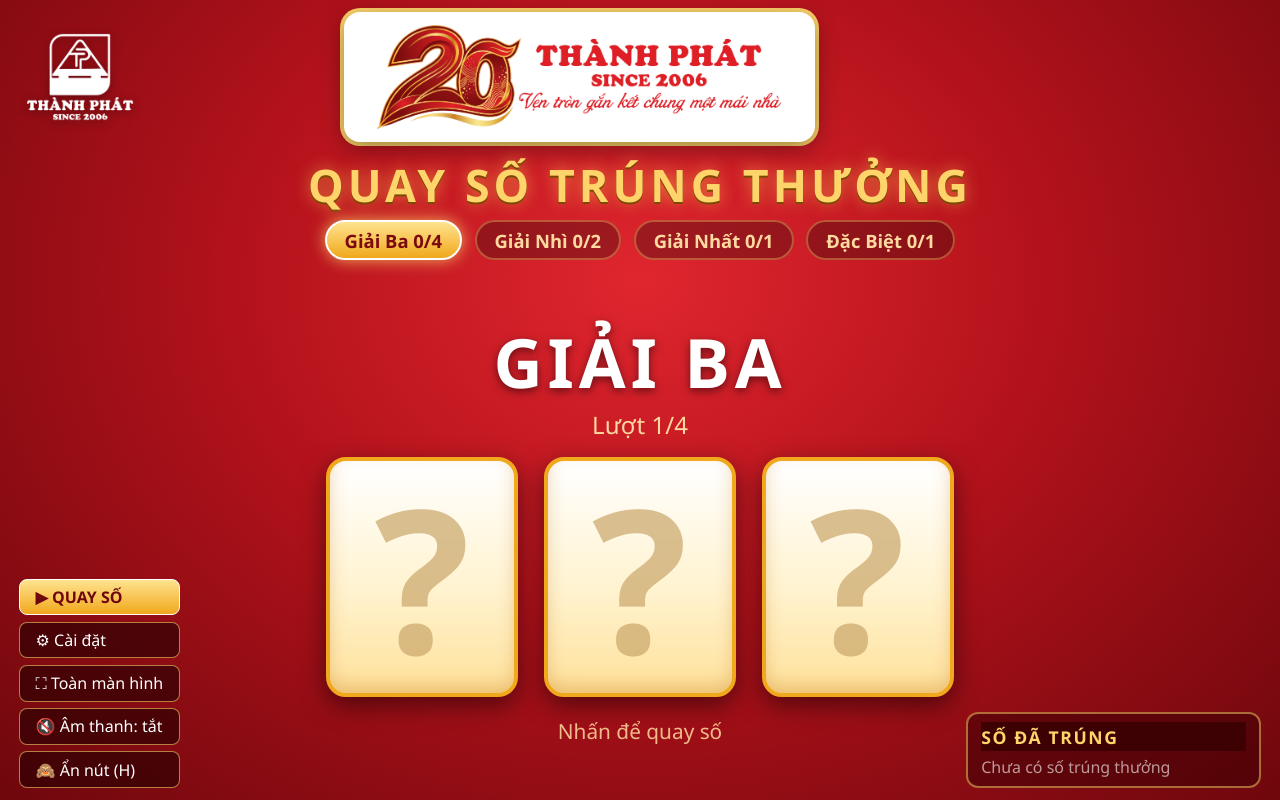
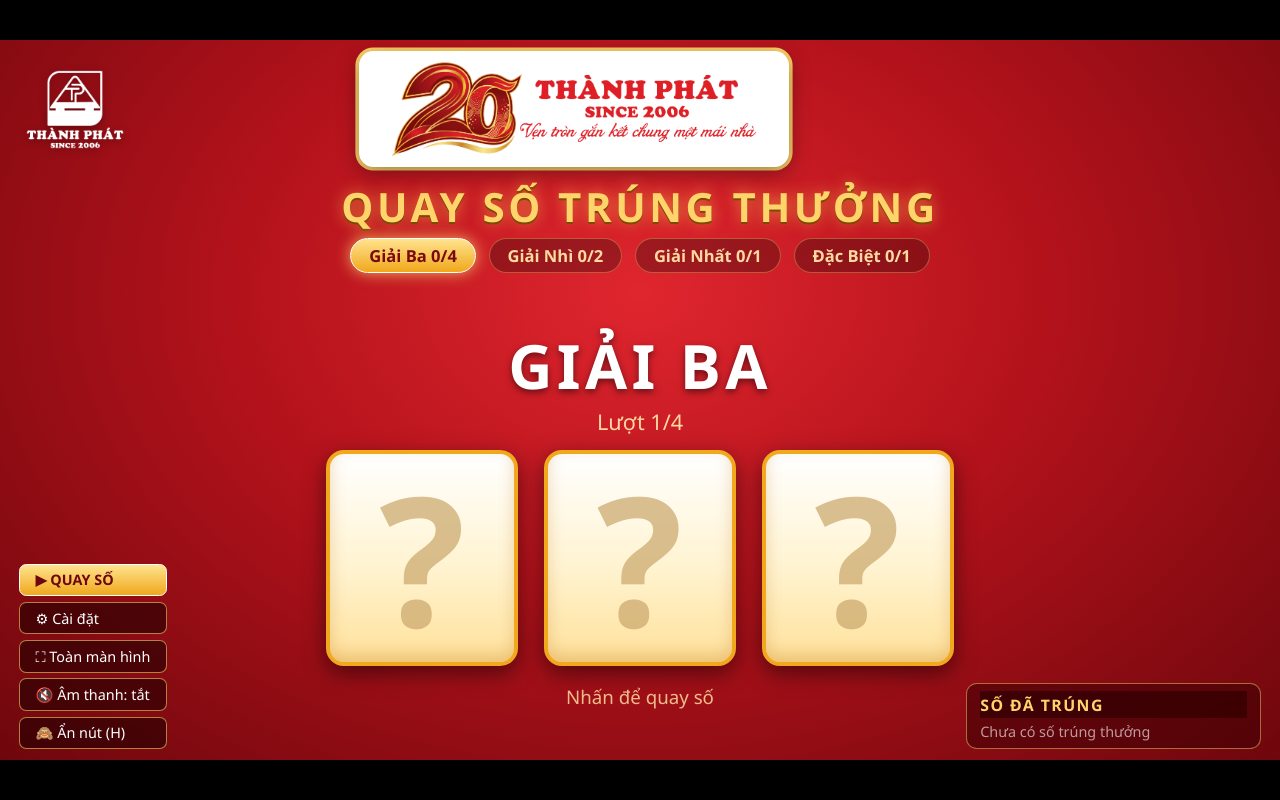
Before and after one commit to minhkiennguyen94/sites, a plain HTML site: page quay-so/index.html in a window 1280 px wide. Drawn offline with Linux system fonts and the light colour scheme.

Commit message:
Keep quay-so stage at 16:9 with letterboxing
Co-authored-by: Copilot App <223556219+Copilot@users.noreply.github.com>

```diff
--- a/quay-so/index.html
+++ b/quay-so/index.html
@@ -9,6 +9,7 @@
 <body>
 <canvas id="confetti"></canvas>
 
+<div id="frame">
 <main id="stage">
   <header class="top">
     <img class="brand" src="logo-thanh-phat.png" alt="Thành Phát">
@@ -45,6 +46,8 @@
   <button id="btnHide" title="Ẩn nút điều khiển & con trỏ (H)">🙈 Ẩn nút (H)</button>
 </div>
 
+</div>
+
 <div id="modal" class="modal" hidden>
   <div class="panel" role="dialog" aria-labelledby="setTitle">
     <h2 id="setTitle">Cài đặt</h2>
--- a/quay-so/style.css
+++ b/quay-so/style.css
@@ -2,52 +2,54 @@
 *{box-sizing:border-box}
 html,body{margin:0;height:100%;overflow:hidden}
 body{font-family:"Segoe UI",Roboto,Arial,sans-serif;color:#fff;
-  background:radial-gradient(ellipse at 50% 35%,#e0262f 0%,#b3121b 45%,#6e070d 100%);user-select:none}
+  background:#000;user-select:none;display:flex;align-items:center;justify-content:center}
+#frame{position:relative;width:min(100vw,calc(100vh*16/9));height:min(100vh,calc(100vw*9/16));container-type:size;overflow:hidden;
+  background:radial-gradient(ellipse at 50% 35%,#e0262f 0%,#b3121b 45%,#6e070d 100%)}
 body.hide-ui{cursor:none}
 body.hide-ui .toolbar{opacity:0;pointer-events:none}
 #confetti{position:fixed;inset:0;width:100%;height:100%;pointer-events:none;z-index:5}
 
-#stage{position:relative;height:100vh;display:flex;flex-direction:column;align-items:center;padding:1.5vh 2vw 0;cursor:pointer}
+#stage{position:relative;height:100%;display:flex;flex-direction:column;align-items:center;padding:1.5cqh 2cqw 0;cursor:pointer}
 .top{width:100%;display:flex;align-items:center;justify-content:space-between}
-.brand{height:11vh;max-width:18vw;object-fit:contain;filter:drop-shadow(0 .3vh .6vh rgba(0,0,0,.35))}
-.brand-spacer{width:18vw}
-.logo20{background:#fff;border-radius:2vh;padding:.6vh 2vw;box-shadow:0 .8vh 3vh rgba(0,0,0,.4),0 0 0 .5vh var(--gold)}
-.logo20 img{display:block;height:15vh;max-width:50vw;object-fit:contain}
+.brand{height:11cqh;max-width:18cqw;object-fit:contain;filter:drop-shadow(0 .3cqh .6cqh rgba(0,0,0,.35))}
+.brand-spacer{width:18cqw}
+.logo20{background:#fff;border-radius:2cqh;padding:.6cqh 2cqw;box-shadow:0 .8cqh 3cqh rgba(0,0,0,.4),0 0 0 .5cqh var(--gold)}
+.logo20 img{display:block;height:15cqh;max-width:50cqw;object-fit:contain}
 
-.title{margin:1.6vh 0 .6vh;font-size:5.6vh;letter-spacing:.5vh;text-transform:uppercase;font-weight:800;
-  color:var(--gold);text-shadow:0 .3vh 0 #7a4a00,0 0 2vh rgba(255,200,80,.6)}
+.title{margin:1.6cqh 0 .6cqh;font-size:5.6cqh;letter-spacing:.5cqh;text-transform:uppercase;font-weight:800;
+  color:var(--gold);text-shadow:0 .3cqh 0 #7a4a00,0 0 2cqh rgba(255,200,80,.6)}
 
-.steps{list-style:none;margin:0;padding:0;display:flex;gap:1vw}
-.steps li{padding:.7vh 1.4vw;border-radius:5vh;font-size:2.3vh;font-weight:600;background:rgba(0,0,0,.28);
-  border:.25vh solid rgba(255,212,106,.35);color:#ffd9a0}
+.steps{list-style:none;margin:0;padding:0;display:flex;gap:1cqw}
+.steps li{padding:.7cqh 1.4cqw;border-radius:5cqh;font-size:2.3cqh;font-weight:600;background:rgba(0,0,0,.28);
+  border:.25cqh solid rgba(255,212,106,.35);color:#ffd9a0}
 .steps li.done{background:rgba(255,212,106,.18);color:#fff}
-.steps li.cur{background:linear-gradient(#ffe38f,#f0a81c);color:#7a0a10;border-color:#fff;box-shadow:0 0 2vh rgba(255,212,106,.8)}
+.steps li.cur{background:linear-gradient(#ffe38f,#f0a81c);color:#7a0a10;border-color:#fff;box-shadow:0 0 2cqh rgba(255,212,106,.8)}
 
 .draw{flex:1;display:flex;flex-direction:column;align-items:center;justify-content:center;min-height:0}
-.prize-name{font-size:8.5vh;font-weight:900;letter-spacing:.6vh;color:#fff;text-shadow:0 .4vh 1vh rgba(0,0,0,.5)}
-.prize-name.special{color:var(--gold);text-shadow:0 0 3vh rgba(255,212,106,.9),0 .4vh 1vh rgba(0,0,0,.5)}
-.prize-turn{font-size:3vh;color:#ffd9a0;margin-bottom:2vh}
-.digits{display:flex;gap:2vw}
-.digit{width:15vw;height:30vh;border-radius:2.5vh;display:flex;align-items:center;justify-content:center;
-  background:linear-gradient(#fff 0%,#fff3d0 55%,#ffe19a 100%);box-shadow:0 1vh 3vh rgba(0,0,0,.5),inset 0 -1vh 2vh rgba(180,100,0,.25);
-  border:.6vh solid var(--gold2);overflow:hidden}
-.digit span{font-size:25vh;line-height:1;font-weight:900;color:var(--dark);font-variant-numeric:tabular-nums}
+.prize-name{font-size:8.5cqh;font-weight:900;letter-spacing:.6cqh;color:#fff;text-shadow:0 .4cqh 1cqh rgba(0,0,0,.5)}
+.prize-name.special{color:var(--gold);text-shadow:0 0 3cqh rgba(255,212,106,.9),0 .4cqh 1cqh rgba(0,0,0,.5)}
+.prize-turn{font-size:3cqh;color:#ffd9a0;margin-bottom:2cqh}
+.digits{display:flex;gap:2cqw}
+.digit{width:15cqw;height:30cqh;border-radius:2.5cqh;display:flex;align-items:center;justify-content:center;
+  background:linear-gradient(#fff 0%,#fff3d0 55%,#ffe19a 100%);box-shadow:0 1cqh 3cqh rgba(0,0,0,.5),inset 0 -1cqh 2cqh rgba(180,100,0,.25);
+  border:.6cqh solid var(--gold2);overflow:hidden}
+.digit span{font-size:25cqh;line-height:1;font-weight:900;color:var(--dark);font-variant-numeric:tabular-nums}
 .digit.pending span{color:#c9a56a;opacity:.7}
-.digit.rolling span{filter:blur(.25vh)}
+.digit.rolling span{filter:blur(.25cqh)}
 .digit.final{animation:pop .5s ease-out}
 @keyframes pop{0%{transform:scale(.85)}60%{transform:scale(1.08)}100%{transform:scale(1)}}
-.hint{margin-top:2.5vh;font-size:2.6vh;color:#ffd9a0;opacity:.85}
+.hint{margin-top:2.5cqh;font-size:2.6cqh;color:#ffd9a0;opacity:.85}
 
-.winners{position:fixed;right:1.5vw;bottom:1.5vh;width:23vw;max-height:47vh;overflow:auto;background:rgba(60,0,4,.55);
-  border:.25vh solid rgba(255,212,106,.5);border-radius:1.5vh;padding:1vh 1vw;z-index:2}
-.winners h2{position:sticky;top:-1vh;background:rgba(60,0,4,.95);margin:0 0 .6vh;padding:.3vh 0;font-size:2.2vh;color:var(--gold);text-transform:uppercase;letter-spacing:.2vh}
-.wrow{display:flex;align-items:center;gap:.8vw;margin:.4vh 0;font-size:2.2vh}
-.wrow .wp{flex:0 0 7.5vw;color:#ffd9a0;font-size:1.9vh}
-.wrow .wn{font-weight:800;font-size:3vh;color:#fff;background:rgba(255,212,106,.18);padding:0 .8vw;border-radius:.8vh;letter-spacing:.3vh}
-.empty{opacity:.6;font-size:2vh}
+.winners{position:absolute;right:1.5cqw;bottom:1.5cqh;width:23cqw;max-height:47cqh;overflow:auto;background:rgba(60,0,4,.55);
+  border:.25cqh solid rgba(255,212,106,.5);border-radius:1.5cqh;padding:1cqh 1cqw;z-index:2}
+.winners h2{position:sticky;top:-1cqh;background:rgba(60,0,4,.95);margin:0 0 .6cqh;padding:.3cqh 0;font-size:2.2cqh;color:var(--gold);text-transform:uppercase;letter-spacing:.2cqh}
+.wrow{display:flex;align-items:center;gap:.8cqw;margin:.4cqh 0;font-size:2.2cqh}
+.wrow .wp{flex:0 0 7.5cqw;color:#ffd9a0;font-size:1.9cqh}
+.wrow .wn{font-weight:800;font-size:3cqh;color:#fff;background:rgba(255,212,106,.18);padding:0 .8cqw;border-radius:.8cqh;letter-spacing:.3cqh}
+.empty{opacity:.6;font-size:2cqh}
 
-.toolbar{position:fixed;left:1.5vw;bottom:1.5vh;display:flex;flex-direction:column;gap:.8vh;z-index:10;transition:opacity .3s}
-button{font:inherit;font-size:2vh;padding:.8vh 1.2vw;border-radius:1vh;border:.2vh solid rgba(255,212,106,.6);
+.toolbar{position:absolute;left:1.5cqw;bottom:1.5cqh;display:flex;flex-direction:column;gap:.8cqh;z-index:10;transition:opacity .3s}
+button{font:inherit;font-size:2cqh;padding:.8cqh 1.2cqw;border-radius:1cqh;border:.2cqh solid rgba(255,212,106,.6);
   background:rgba(40,0,3,.65);color:#fff;cursor:pointer;text-align:left}
 button:hover{background:rgba(110,7,13,.9)}
 button:disabled{opacity:.5;cursor:default}
```
